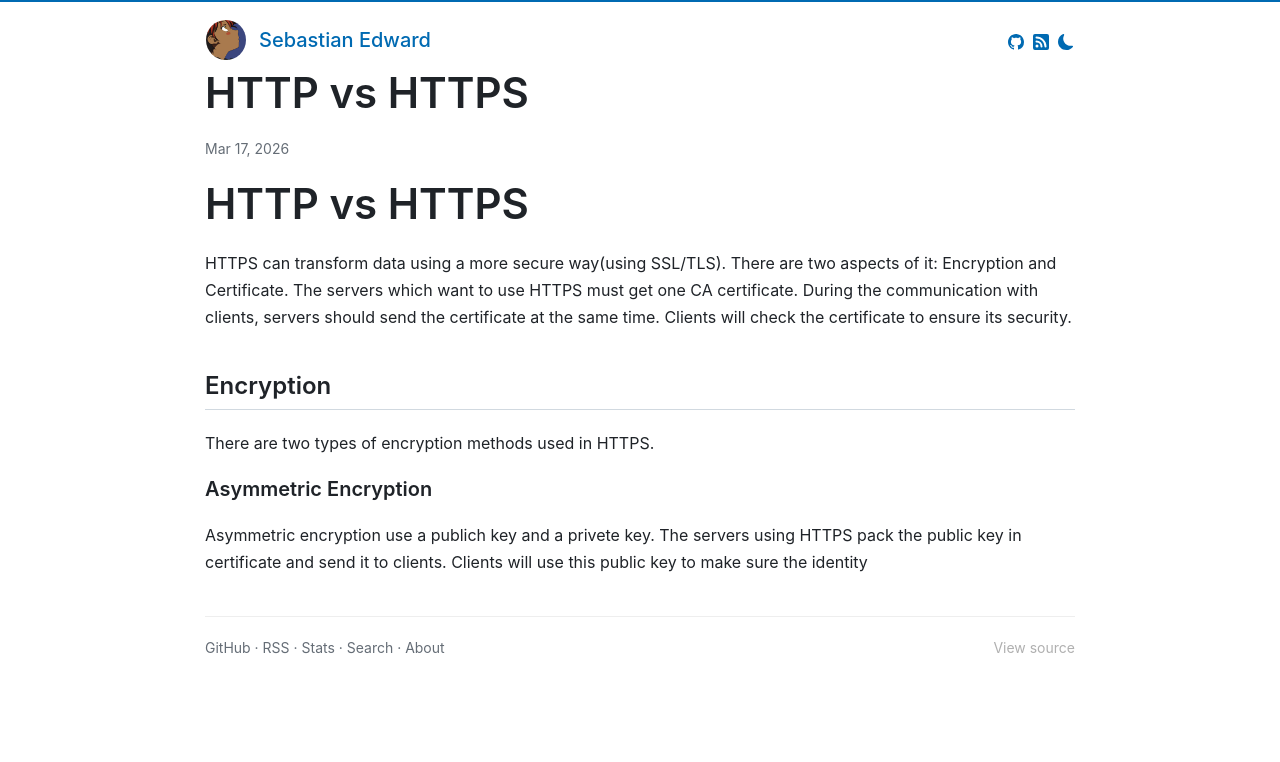
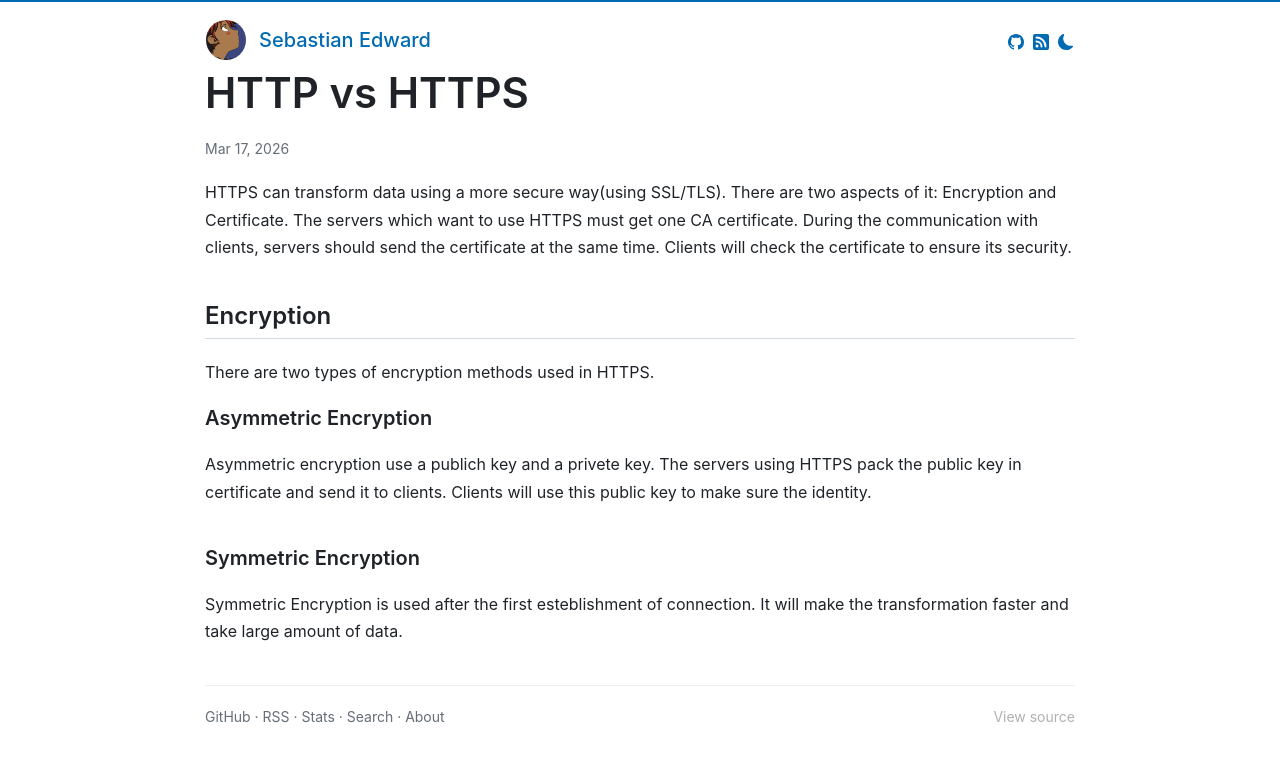
Before and after one commit to sebastian-edward/sebastian-edward.github.io, a Jekyll site: the page built from _posts/2026-03-17-HTTP-HTTPS.md, in a window 1280 px wide. Shown: the top 762 px of the page. Built offline with Jekyll 4.4.1, drawn with Linux system fonts in a browser that asks for light colours; comment, search, counter and statistics services are not loaded.

Commit message:
update post

```diff
--- a/_posts/2026-03-17-HTTP-HTTPS.md
+++ b/_posts/2026-03-17-HTTP-HTTPS.md
@@ -2,8 +2,6 @@
 layout: post
 title: HTTP vs HTTPS
 ---
-
-# HTTP vs HTTPS
 
 HTTPS can transform data using a more secure way(using SSL/TLS). There are two aspects of it: Encryption and Certificate.
 The servers which want to use HTTPS must get one CA certificate.
@@ -12,4 +10,6 @@ During the communication with clients, servers should send the certificate at th
 ## Encryption
 There are two types of encryption methods used in HTTPS.
 ### Asymmetric Encryption
-Asymmetric encryption use a publich key and a privete key. The servers using HTTPS pack the public key in certificate and send it to clients. Clients will use this public key to make sure the identity
+Asymmetric encryption use a publich key and a privete key. The servers using HTTPS pack the public key in certificate and send it to clients. Clients will use this public key to make sure the identity.
+### Symmetric Encryption
+Symmetric Encryption is used after the first esteblishment of connection. It will make the transformation faster and take large amount of data.
```
